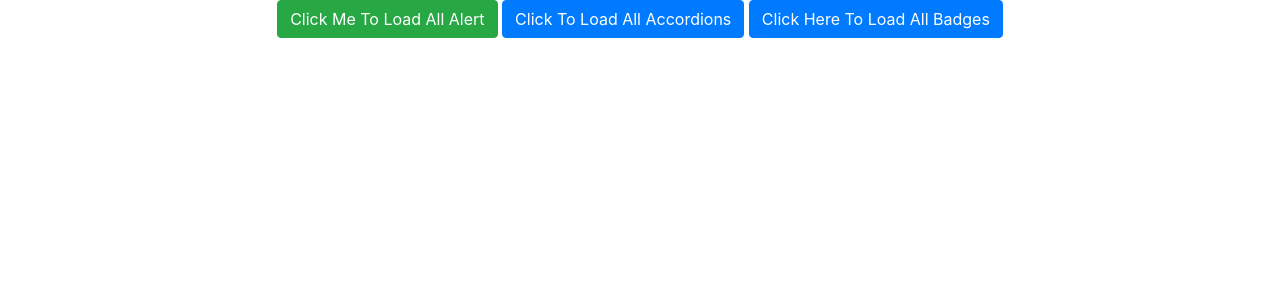
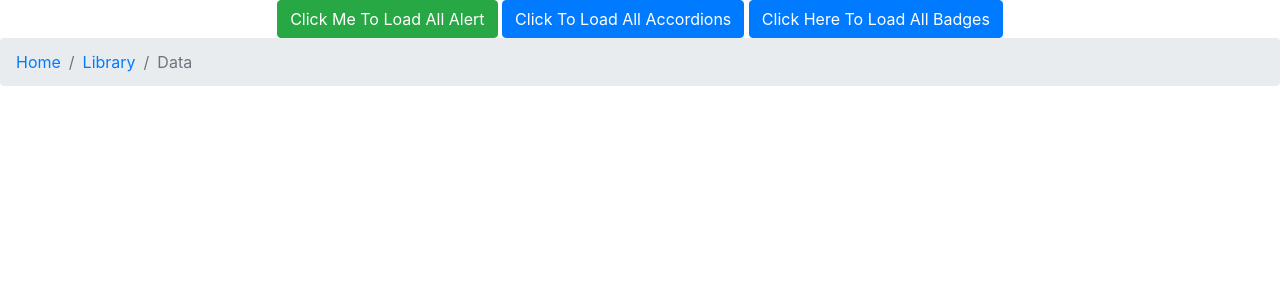
Before and after one commit to Khwajapasha/Boosrtrap-Practice, a React (Create React App) app: page / in a window 1280 px wide. Shown: the top 300 px of the page. Built offline with nearby package versions, Linux system fonts and the light colour scheme.

Commit message:
Implemented BreadCrumb

```diff
--- /dev/null
+++ b/src/Component/MainBodySection/Breadcrumbs/AllBreadcrumb.jsx
@@ -0,0 +1,10 @@
+import React from "react";
+import { BreadCrumbs } from "./BreadCrumbs";
+
+export const AllBreadcrumb = (props) => {
+  return (
+    <div>
+      <BreadCrumbs />
+    </div>
+  );
+};
--- /dev/null
+++ b/src/Component/MainBodySection/Breadcrumbs/BreadCrumbs.jsx
@@ -0,0 +1,16 @@
+import React from "react";
+import { Breadcrumb } from "react-bootstrap";
+
+export const BreadCrumbs = (props) => {
+  return (
+    <div>
+      <Breadcrumb>
+        <Breadcrumb.Item href="#">Home</Breadcrumb.Item>
+        <Breadcrumb.Item href="https://getbootstrap.com/docs/4.0/components/breadcrumb/">
+          Library
+        </Breadcrumb.Item>
+        <Breadcrumb.Item active>Data</Breadcrumb.Item>
+      </Breadcrumb>
+    </div>
+  );
+};
--- a/src/Component/MainBodySection/MainBodySection.jsx
+++ b/src/Component/MainBodySection/MainBodySection.jsx
@@ -2,6 +2,7 @@ import React from "react";
 import { AllAccordions } from "./AccordionComponent/AllAccordions";
 import { AllAlert } from "./AlertComponent/AllAlert";
 import { AllBadges } from "./BadgesComponent/AllBadges";
+import { AllBreadcrumb } from "./Breadcrumbs/AllBreadcrumb";
 
 export const MainBodySection = () => {
   return (
@@ -9,6 +10,7 @@ export const MainBodySection = () => {
       <AllAlert />
       <AllAccordions />
       <AllBadges/>
+      <AllBreadcrumb/>
     </div>
   );
 };
```
